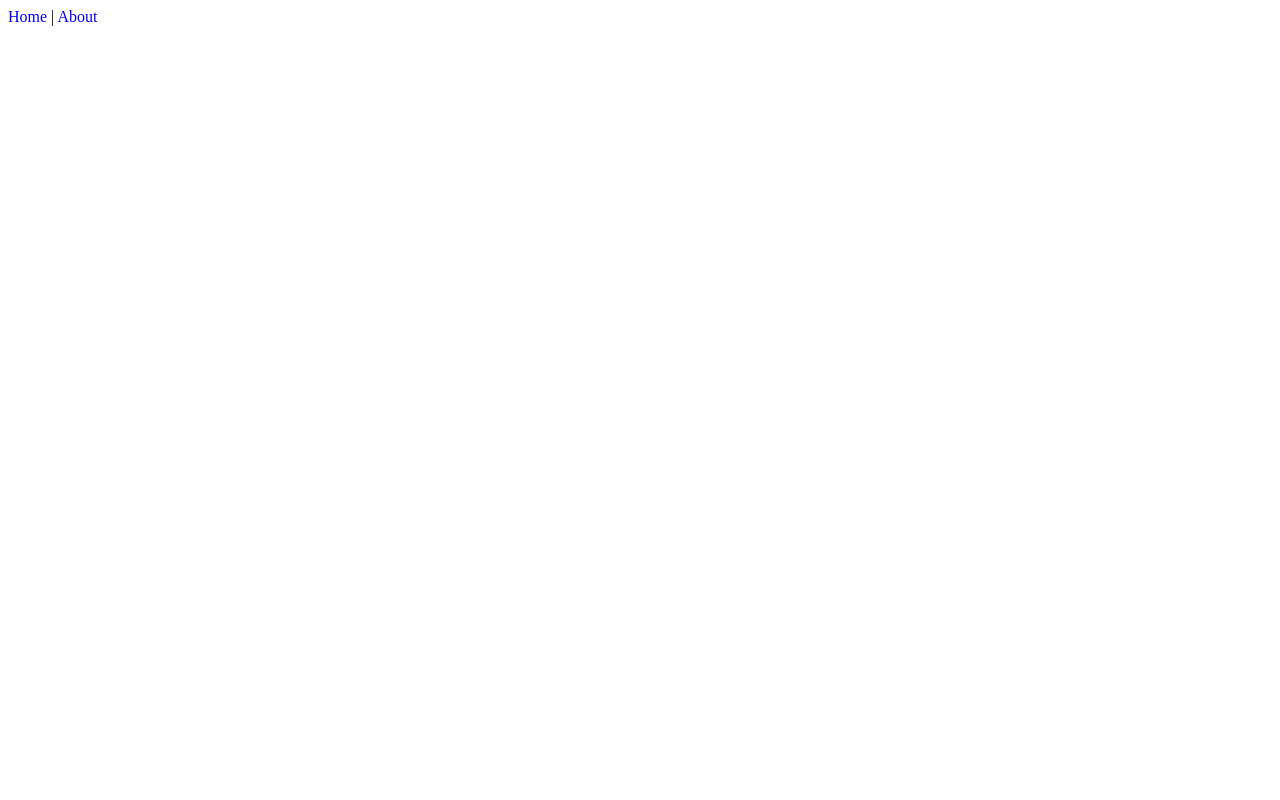
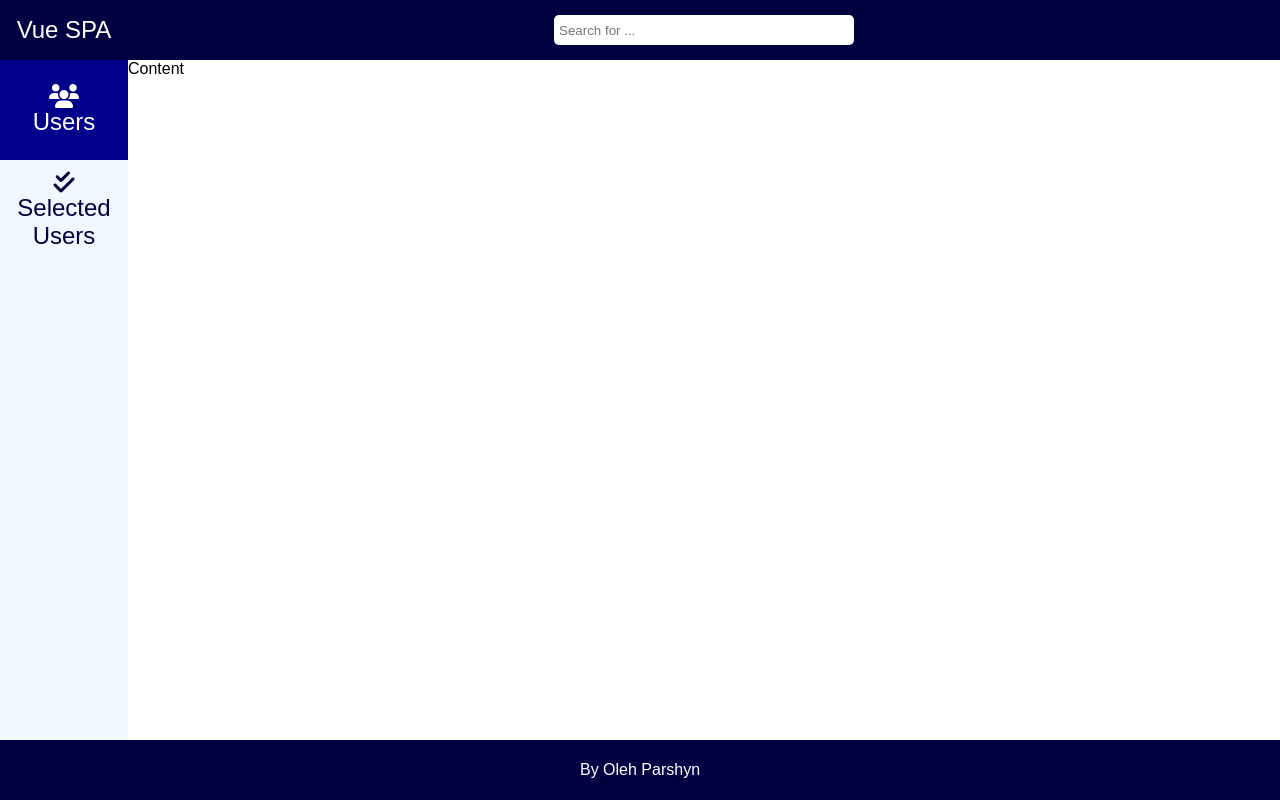
Before and after one commit to iks-ice/vue-test, a Vue app: page / in a window 1280 px wide. Built offline with nearby package versions, Linux system fonts and the light colour scheme; no server answers.

Commit message:
header sidebar footer

```diff
--- a/package.json
+++ b/package.json
@@ -8,6 +8,7 @@
     "lint": "vue-cli-service lint"
   },
   "dependencies": {
+    "axios": "^0.19.2",
     "core-js": "^3.6.4",
     "vue": "^2.6.11",
     "vue-router": "^3.1.6",
--- a/public/index.html
+++ b/public/index.html
@@ -1,12 +1,16 @@
 <!DOCTYPE html>
 <html lang="en">
+
 <head>
   <meta charset="utf-8">
   <meta http-equiv="X-UA-Compatible" content="IE=edge">
   <meta name="viewport" content="width=device-width,initial-scale=1.0">
   <title><%= htmlWebpackPlugin.options.title %></title>
 </head>
+
 <body>
+  <script src="https://kit.fontawesome.com/3972084948.js" crossorigin="anonymous"></script>
   <div id="app"></div>
 </body>
+
 </html>
--- a/src/App.vue
+++ b/src/App.vue
@@ -1,16 +1,84 @@
 <template>
-  <div id="app">
-    <div id="nav">
-      <router-link to="/">Home</router-link> |
-      <router-link to="/about">About</router-link>
-    </div>
-    <router-view/>
+  <div id="app" class="grid">
+    <header>
+      <Header />
+    </header>
+    <nav>
+      <Sidebar />
+    </nav>
+    <main>Content</main>
+    <footer>
+      <Footer />
+    </footer>
   </div>
 </template>
 
+<script>
+import Header from "./components/Header";
+import Sidebar from "./components/Sidebar";
+import Footer from "./components/Footer";
+import axios from "axios";
+export default {
+  name: "App",
+  components: {
+    Header,
+    Sidebar,
+    Footer
+  },
+  data() {
+    return {
+      users: []
+    };
+  },
+  created() {
+    axios
+      .get("https://api.github.com/users")
+      .then(res => (this.users = res.data));
+  }
+};
+</script>
+
 <style>
 * {
+  margin: 0;
+  padding: 0;
   box-sizing: border-box;
   text-decoration: none;
 }
+:root {
+  --primary-color: #000140;
+  --secondary-color: aliceblue;
+  --active-color: darkblue;
+}
+.grid {
+  display: grid;
+  grid-template-areas:
+    "header header"
+    "nav main"
+    "footer footer";
+  grid-template-rows: 60px 1fr 60px;
+  grid-template-columns: 10% 1fr;
+  height: 100vh;
+  font-family: sans-serif;
+}
+.text-center {
+  text-align: center;
+}
+header {
+  grid-area: header;
+}
+nav {
+  grid-area: nav;
+}
+main {
+  grid-area: main;
+}
+footer {
+  grid-area: footer;
+}
+.all-center {
+  display: flex;
+  justify-content: center;
+  align-items: center;
+}
 </style>
--- /dev/null
+++ b/src/components/Footer.vue
@@ -0,0 +1,17 @@
+<template>
+  <div class="wrapper all-center">By Oleh Parshyn</div>
+</template>
+
+<script>
+export default {
+  name: "Footer"
+};
+</script>
+
+<style scoped>
+.wrapper {
+  height: 100%;
+  background: var(--primary-color);
+  color: #fff;
+}
+</style>
--- /dev/null
+++ b/src/components/Header.vue
@@ -0,0 +1,40 @@
+<template>
+  <div class="wrapper">
+    <div class="logo all-center">Vue SPA</div>
+    <div class="all-center">
+      <input type="text" class="search" placeholder="Search for ..." v-model="value" />
+    </div>
+  </div>
+</template>
+
+<script>
+export default {
+  name: "Header",
+  data() {
+    return {
+      value: ""
+    };
+  }
+};
+</script>
+
+<style scoped>
+.wrapper {
+  height: 100%;
+  display: grid;
+  grid-template-columns: 10% 1fr;
+  background: var(--primary-color);
+  color: #fff;
+}
+.logo {
+  font-size: 24px;
+}
+.search {
+  outline: none;
+  width: 300px;
+  height: 30px;
+  border-radius: 5px;
+  border: none;
+  padding: 5px;
+}
+</style>
--- /dev/null
+++ b/src/components/Sidebar.vue
@@ -0,0 +1,73 @@
+<template>
+  <div class="nav">
+    <ul>
+      <router-link v-for="(tab, index) in tabs" v-bind:to="tab.route" :key="index">
+        <li class="tab" @click="select(index)" v-bind:class="{active: index === active}">
+          <i v-bind:class="tab.img" />
+          {{tab.title}}
+        </li>
+      </router-link>
+    </ul>
+    <router-view />
+  </div>
+</template>
+
+<script>
+export default {
+  name: "Sidebar",
+  data() {
+    return {
+      tabs: [
+        {
+          route: "/",
+          title: "Users",
+          img: "fas fa-users"
+        },
+        {
+          route: "/selected",
+          title: "Selected Users",
+          img: "fas fa-check-double"
+        }
+      ],
+      active: 0
+    };
+  },
+  methods: {
+    select(index) {
+      this.active = index;
+    }
+  }
+};
+</script>
+
+<style scoped>
+.nav {
+  height: 100%;
+
+  background: var(--secondary-color);
+  color: #fff;
+}
+.list {
+  display: flex;
+  flex-direction: column;
+}
+.tab {
+  display: flex;
+  flex-direction: column;
+  align-items: center;
+  text-align: center;
+  justify-content: center;
+  font-size: 24px;
+  color: var(--primary-color);
+  height: 100px;
+  transition: background 0.2s;
+}
+.tab:hover {
+  background: var(--primary-color);
+  color: #fff;
+}
+.active {
+  background: var(--active-color);
+  color: #fff;
+}
+</style>
```
Also changed, not shown: src/components/HelloWorld.vue (deleted, +0 -18 lines), 1 other file (tests, documents, lock files or other folders). Lines whose indentation alone changed are shown as unchanged.
